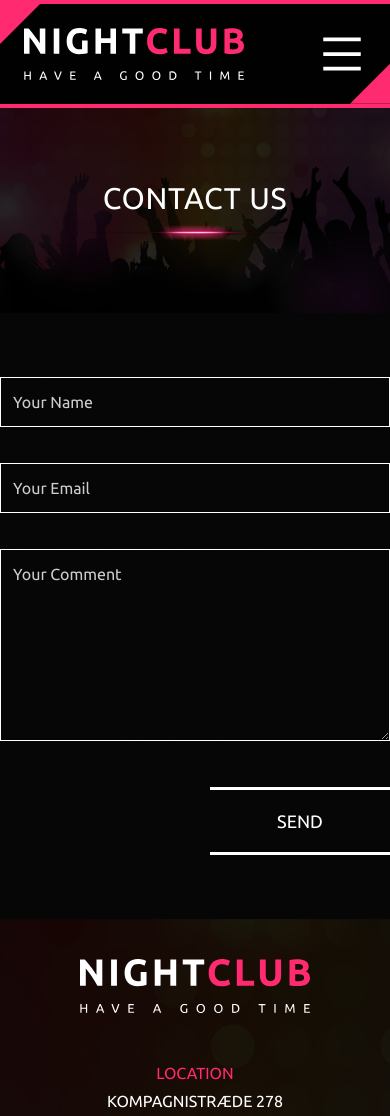
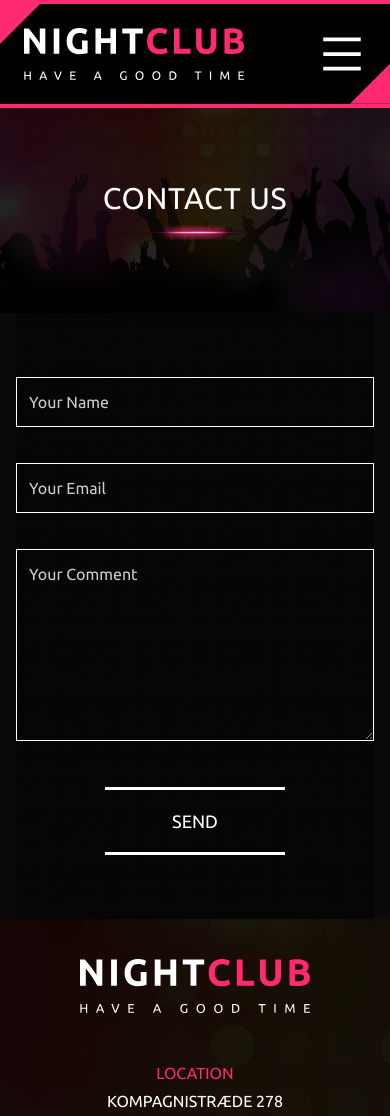
Before and after one commit to Smedegaardx/frontend_eksamen, a Next.js app: page /contact in a window 390 px wide. Shown: the top 1116 px of the page. Built offline with nearby package versions, Linux system fonts and the light colour scheme.

Commit message:
Made contact form responsive

```diff
--- a/src/components/Contact/ContactForm.jsx
+++ b/src/components/Contact/ContactForm.jsx
@@ -75,7 +75,7 @@ const ContactForm = () => {
   };
 
   return (
-    <section className="flex flex-col items-center py-16 bg-[url(/assets/bg/pattern_bg.jpg)] bg-cover bg-center">
+    <section className="flex flex-col items-center py-16 bg-[url(/assets/bg/pattern_bg.jpg)] bg-cover bg-center  mx-4">
       <form
         onSubmit={handleSubmit}
         noValidate
@@ -151,7 +151,7 @@ const ContactForm = () => {
           </div>
         </div>
 
-        <button className="flex justify-end max-w-lg w-full mt-1">
+        <button className="flex justify-center md:justify-end max-w-lg w-full mt-1">
           <Button buttonText="Send" />
         </button>
       </form>
```
